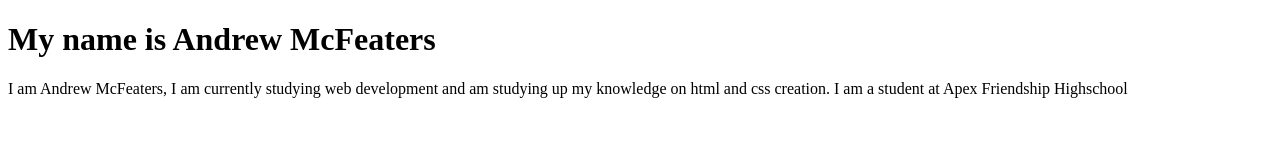
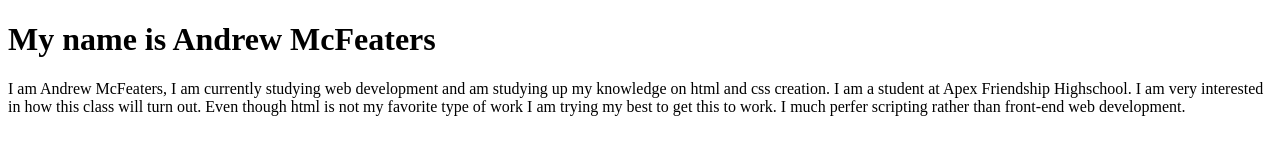
Before and after one commit to doobv/doobv.github.io, a plain HTML site: page index.html in a window 1280 px wide. Drawn offline with Linux system fonts and the light colour scheme.

Commit message:
Update index.html5

```diff
--- a/index.html
+++ b/index.html
@@ -15,7 +15,7 @@
     <title>My personal introduction</title>
     <body>
       <h1>My name is Andrew McFeaters</h1>
-      <p>I am Andrew McFeaters, I am currently studying web development and am studying up my knowledge on html and css creation.  I am a student at Apex Friendship Highschool</p>
+      <p>I am Andrew McFeaters, I am currently studying web development and am studying up my knowledge on html and css creation.  I am a student at Apex Friendship Highschool.  I am very interested in how this class will turn out.  Even though html is not my favorite type of work I am trying my best to get this to work.  I much perfer scripting rather than front-end web development.</p>
     </body>
   </head>
 
```
